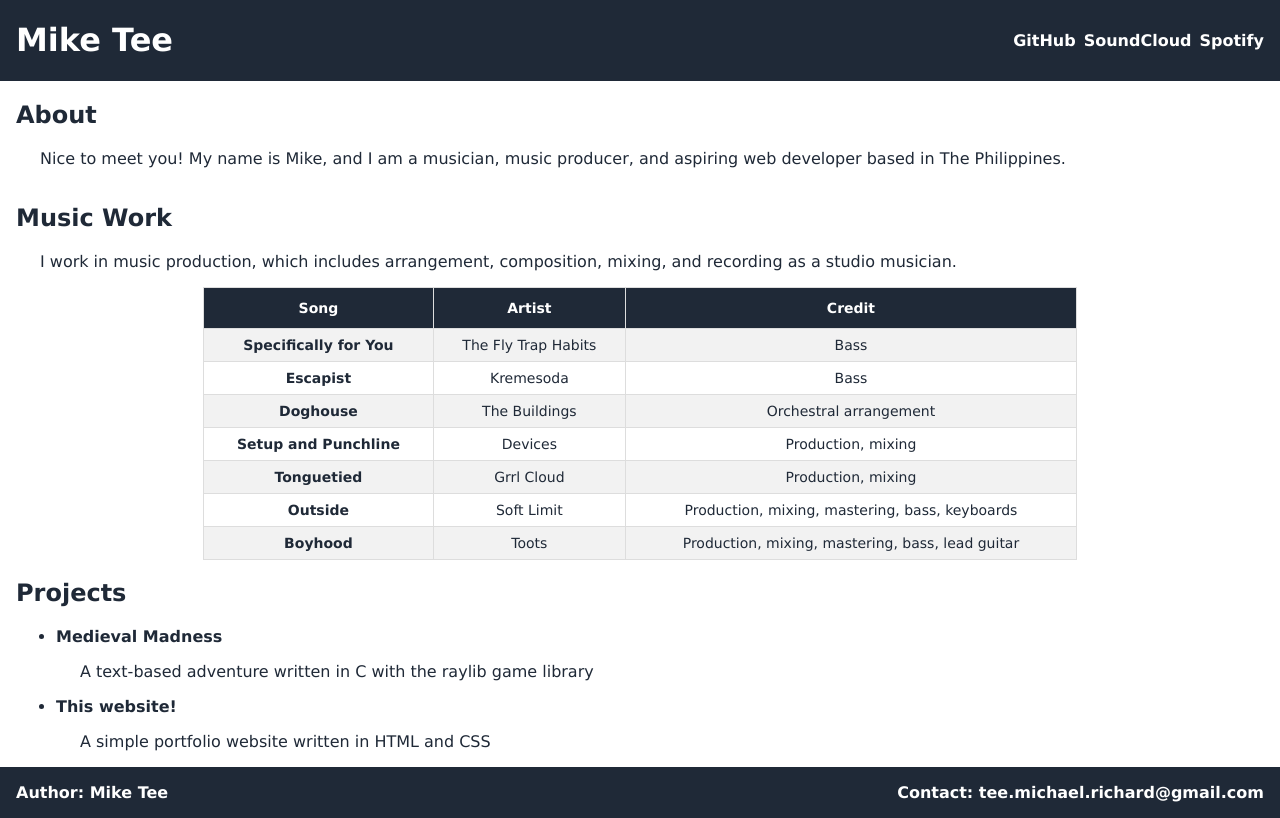
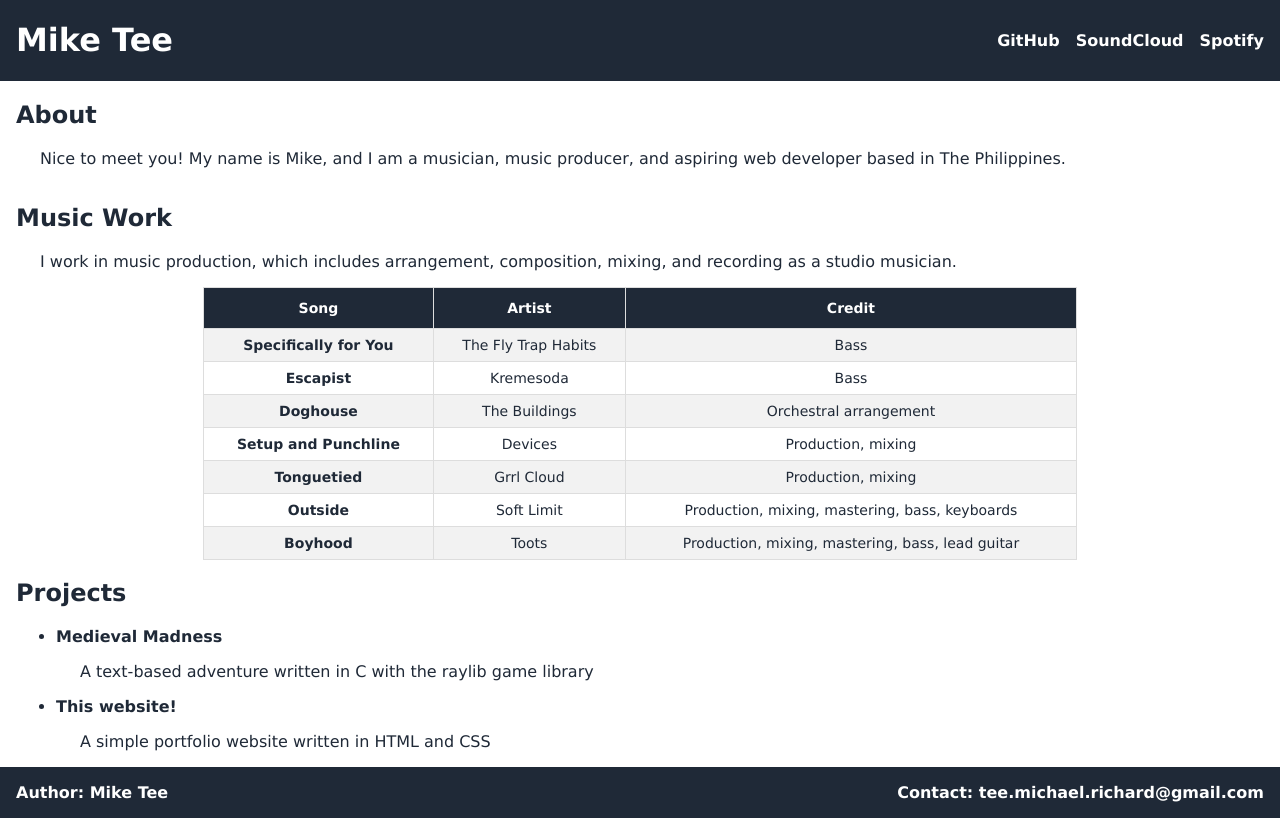
Before and after one commit to monkonius/portfolio, a plain HTML site: page index.html in a window 1280 px wide. Drawn offline with Linux system fonts and the light colour scheme.

Commit message:
Widen gap in links in header

```diff
--- a/styles.css
+++ b/styles.css
@@ -30,7 +30,7 @@ section {
 
 .links {
     display: flex;
-    gap: 8px;
+    gap: 16px;
 }
 
 .container {
```
